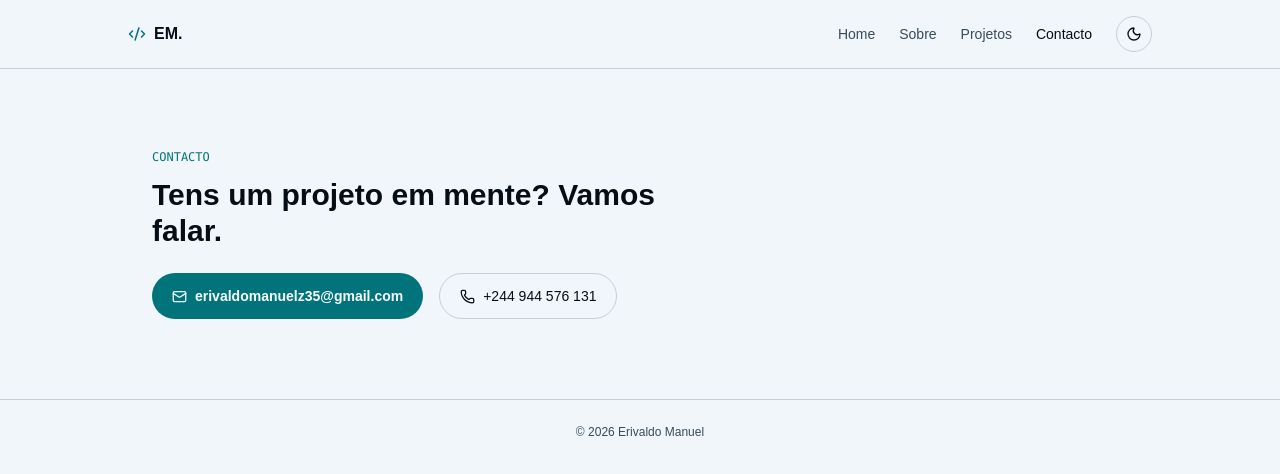
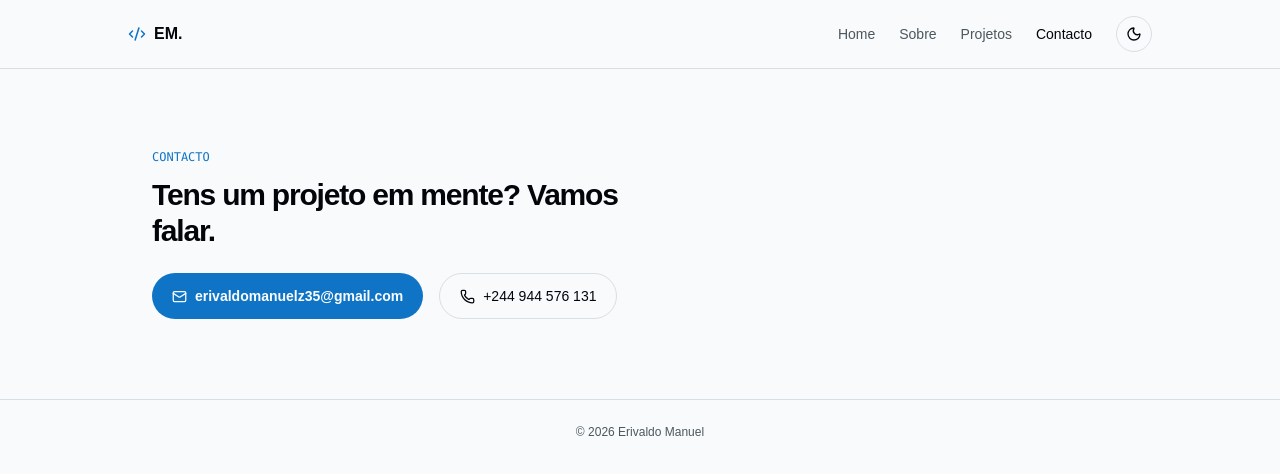
Before and after one commit to Erivaldo07/MY-PORTIFOLIO, a React (Vite) app: page /contacto in a window 1280 px wide. Shown: the top 474 px of the page. Built offline with nearby package versions, Linux system fonts and the light colour scheme.

Commit message:
react the index.css

```diff
--- a/src/index.css
+++ b/src/index.css
@@ -2,13 +2,14 @@
 @import "tw-animate-css";
 @import "shadcn/tailwind.css";
 @import "@fontsource-variable/geist";
-
 
 @custom-variant dark (&:is(.dark *));
 
 @theme inline {
     --font-heading: var(--font-sans);
     --font-sans: 'Geist Variable', sans-serif;
+
+    /* Cores do sistema */
     --color-sidebar-ring: var(--sidebar-ring);
     --color-sidebar-border: var(--sidebar-border);
     --color-sidebar-accent-foreground: var(--sidebar-accent-foreground);
@@ -40,84 +41,442 @@
     --color-card: var(--card);
     --color-foreground: var(--foreground);
     --color-background: var(--background);
-    --radius-sm: calc(var(--radius) * 0.6);
-    --radius-md: calc(var(--radius) * 0.8);
+
+    /* Raio de borda mais suave */
+    --radius-sm: calc(var(--radius) * 0.5);
+    --radius-md: calc(var(--radius) * 0.75);
     --radius-lg: var(--radius);
-    --radius-xl: calc(var(--radius) * 1.4);
-    --radius-2xl: calc(var(--radius) * 1.8);
-    --radius-3xl: calc(var(--radius) * 2.2);
-    --radius-4xl: calc(var(--radius) * 2.6);
+    --radius-xl: calc(var(--radius) * 1.5);
+    --radius-2xl: calc(var(--radius) * 2);
+    --radius-3xl: calc(var(--radius) * 2.5);
+    --radius-4xl: calc(var(--radius) * 3);
 }
 
 :root {
-    --background: oklch(0.97 0.008 240);
-    --foreground: oklch(0.16 0.02 240);
-    --card: oklch(1 0.003 240);
-    --card-foreground: oklch(0.16 0.02 240);
-    --popover: oklch(1 0.003 240);
-    --popover-foreground: oklch(0.16 0.02 240);
-    --primary: oklch(0.5 0.1 200);
-    --primary-foreground: oklch(0.99 0.004 240);
-    --secondary: oklch(0.93 0.012 235);
-    --secondary-foreground: oklch(0.16 0.02 240);
-    --muted: oklch(0.93 0.012 235);
-    --muted-foreground: oklch(0.4 0.03 235);
-    --accent: oklch(0.5 0.1 200);
-    --accent-foreground: oklch(0.99 0.004 240);
+    /* Light Mode - Mais sofisticado */
+    --background: oklch(0.985 0.002 240);
+    --foreground: oklch(0.12 0.018 240);
+
+    --card: oklch(1 0 0);
+    --card-foreground: oklch(0.12 0.018 240);
+
+    --popover: oklch(1 0 0);
+    --popover-foreground: oklch(0.12 0.018 240);
+
+    --primary: oklch(0.55 0.15 250);
+    --primary-foreground: oklch(0.99 0.002 240);
+
+    --secondary: oklch(0.95 0.01 240);
+    --secondary-foreground: oklch(0.12 0.018 240);
+
+    --muted: oklch(0.96 0.005 240);
+    --muted-foreground: oklch(0.45 0.02 240);
+
+    --accent: oklch(0.55 0.15 250);
+    --accent-foreground: oklch(0.99 0.002 240);
+
     --destructive: oklch(0.577 0.245 27.325);
-    --border: oklch(0.85 0.018 235);
-    --input: oklch(0.85 0.018 235);
-    --ring: oklch(0.5 0.1 200);
-    /* chart-*, radius, sidebar-* ficam iguais */
+    --destructive-foreground: oklch(0.99 0.002 240);
+
+    --border: oklch(0.9 0.01 240);
+    --input: oklch(0.9 0.01 240);
+    --ring: oklch(0.55 0.15 250);
+
+    --radius: 0.75rem;
+
+    /* Cores customizadas para o portfólio */
+    --gradient-start: oklch(0.55 0.15 250);
+    --gradient-mid: oklch(0.6 0.18 280);
+    --gradient-end: oklch(0.5 0.2 310);
+
+    --gradient-start-light: oklch(0.7 0.12 250);
+    --gradient-mid-light: oklch(0.75 0.15 280);
+    --gradient-end-light: oklch(0.65 0.18 310);
+
+    --text-primary: oklch(0.12 0.018 240);
+    --text-secondary: oklch(0.35 0.02 240);
+    --text-muted: oklch(0.55 0.02 240);
+
+    --card-bg: oklch(1 0 0 / 0.85);
+    --card-border: oklch(0 0 0 / 0.06);
+
+    --shadow-color: oklch(0 0 0 / 0.08);
+    --shadow-color-lg: oklch(0 0 0 / 0.12);
+
+    --glow-color: oklch(0.55 0.15 250 / 0.15);
 }
+
 .dark {
-    --background: oklch(0.17 0.025 235);
-    --foreground: oklch(0.93 0.01 210);
-    --card: oklch(0.22 0.025 230);
-    --card-foreground: oklch(0.93 0.01 210);
-    --popover: oklch(0.22 0.025 230);
-    --popover-foreground: oklch(0.93 0.01 210);
-    --primary: oklch(0.62 0.09 200);
-    --primary-foreground: oklch(0.14 0.02 235);
-    --secondary: oklch(0.27 0.03 225);
-    --secondary-foreground: oklch(0.93 0.01 210);
-    --muted: oklch(0.27 0.03 225);
-    --muted-foreground: oklch(0.65 0.03 220);
-    --accent: oklch(0.62 0.09 200);
-    --accent-foreground: oklch(0.14 0.02 235);
+    /* Dark Mode - Mais profundo e elegante */
+    --background: oklch(0.08 0.02 240);
+    --foreground: oklch(0.95 0.005 240);
+
+    --card: oklch(0.13 0.02 240);
+    --card-foreground: oklch(0.95 0.005 240);
+
+    --popover: oklch(0.13 0.02 240);
+    --popover-foreground: oklch(0.95 0.005 240);
+
+    --primary: oklch(0.65 0.15 250);
+    --primary-foreground: oklch(0.12 0.018 240);
+
+    --secondary: oklch(0.2 0.02 240);
+    --secondary-foreground: oklch(0.95 0.005 240);
+
+    --muted: oklch(0.2 0.02 240);
+    --muted-foreground: oklch(0.65 0.02 240);
+
+    --accent: oklch(0.65 0.15 250);
+    --accent-foreground: oklch(0.12 0.018 240);
+
     --destructive: oklch(0.704 0.191 22.216);
-    --border: oklch(1 0 0 / 10%);
-    --input: oklch(1 0 0 / 15%);
-    --ring: oklch(0.62 0.09 200);
-    --chart-1: oklch(0.87 0 0);
-    --chart-2: oklch(0.556 0 0);
-    --chart-3: oklch(0.439 0 0);
-    --chart-4: oklch(0.371 0 0);
-    --chart-5: oklch(0.269 0 0);
-    --sidebar: oklch(0.17 0.025 235);
-    --sidebar-foreground: oklch(0.93 0.01 210);
-    --sidebar-primary: oklch(0.62 0.09 200);
-    --sidebar-primary-foreground: oklch(0.14 0.02 235);
-    --sidebar-accent: oklch(0.27 0.03 225);
-    --sidebar-accent-foreground: oklch(0.93 0.01 210);
-    --sidebar-border: oklch(1 0 0 / 10%);
-    --sidebar-ring: oklch(0.62 0.09 200);
+    --destructive-foreground: oklch(0.99 0.002 240);
+
+    --border: oklch(0.2 0.02 240);
+    --input: oklch(0.25 0.02 240);
+    --ring: oklch(0.65 0.15 250);
+
+    /* Cores customizadas para dark mode */
+    --gradient-start: oklch(0.7 0.12 250);
+    --gradient-mid: oklch(0.75 0.15 280);
+    --gradient-end: oklch(0.65 0.18 310);
+
+    --gradient-start-light: oklch(0.8 0.1 250);
+    --gradient-mid-light: oklch(0.85 0.12 280);
+    --gradient-end-light: oklch(0.75 0.15 310);
+
+    --text-primary: oklch(0.95 0.005 240);
+    --text-secondary: oklch(0.75 0.01 240);
+    --text-muted: oklch(0.55 0.02 240);
+
+    --card-bg: oklch(0.13 0.02 240 / 0.85);
+    --card-border: oklch(1 0 0 / 0.06);
+
+    --shadow-color: oklch(0 0 0 / 0.3);
+    --shadow-color-lg: oklch(0 0 0 / 0.5);
+
+    --glow-color: oklch(0.65 0.15 250 / 0.15);
 }
 
 @layer base {
     * {
         @apply border-border outline-ring/50;
+        transition: background-color 0.3s ease,
+                    border-color 0.3s ease,
+                    color 0.3s ease,
+                    box-shadow 0.3s ease,
+                    transform 0.3s ease;
     }
+
+    html {
+        @apply font-sans antialiased;
+        scroll-behavior: smooth;
+    }
+
     body {
         @apply bg-background text-foreground;
-    background-image: radial-gradient(
-      ellipse 80% 50% at 50% -10%,
-      color-mix(in oklch, var(--primary) 12%, transparent),
-      transparent
+        background-image:
+            radial-gradient(
+                ellipse 60% 40% at 50% -10%,
+                var(--glow-color),
+                transparent 70%
+            ),
+            radial-gradient(
+                ellipse 40% 30% at 90% 80%,
+                color-mix(in oklch, var(--primary) 8%, transparent),
+                transparent 60%
+            ),
+            radial-gradient(
+                ellipse 40% 30% at 10% 90%,
+                color-mix(in oklch, var(--primary) 5%, transparent),
+                transparent 60%
             );
         background-attachment: fixed;
+        min-height: 100vh;
     }
-  html {
-    @apply font-sans;
+
+    ::selection {
+        @apply bg-primary/30 text-primary-foreground;
+    }
+
+    h1, h2, h3, h4, h5, h6 {
+        font-weight: 600;
+        letter-spacing: -0.025em;
+        line-height: 1.2;
+    }
+
+    h1 {
+        font-size: clamp(2.5rem, 5vw, 4.5rem);
+        font-weight: 700;
+        letter-spacing: -0.04em;
+    }
+
+    h2 {
+        font-size: clamp(2rem, 3.5vw, 3rem);
+        font-weight: 600;
+        letter-spacing: -0.03em;
+    }
+
+    h3 {
+        font-size: clamp(1.5rem, 2.5vw, 2rem);
+        font-weight: 600;
+        letter-spacing: -0.02em;
     }
 }
+
+@layer utilities {
+    /* Gradientes */
+    .gradient-text {
+        @apply bg-clip-text text-transparent;
+        background-image: linear-gradient(
+            135deg,
+            var(--gradient-start),
+            var(--gradient-mid),
+            var(--gradient-end)
+        );
+    }
+
+    .gradient-text-light {
+        background-image: linear-gradient(
+            135deg,
+            var(--gradient-start-light),
+            var(--gradient-mid-light),
+            var(--gradient-end-light)
+        );
+        @apply bg-clip-text text-transparent;
+    }
+
+    .gradient-bg {
+        background: linear-gradient(
+            135deg,
+            var(--gradient-start),
+            var(--gradient-mid),
+            var(--gradient-end)
+        );
+    }
+
+    .gradient-bg-light {
+        background: linear-gradient(
+            135deg,
+            var(--gradient-start-light),
+            var(--gradient-mid-light),
+            var(--gradient-end-light)
+        );
+    }
+
+    .gradient-bg-hover {
+        transition: all 0.3s ease;
+        background: linear-gradient(
+            135deg,
+            var(--gradient-start),
+            var(--gradient-mid),
+            var(--gradient-end)
+        );
+    }
+
+    .gradient-bg-hover:hover {
+        background: linear-gradient(
+            135deg,
+            var(--gradient-start-light),
+            var(--gradient-mid-light),
+            var(--gradient-end-light)
+        );
+        transform: scale(1.02);
+        box-shadow: 0 10px 40px var(--glow-color);
+    }
+
+    /* Glass Cards - usando classes diretas em vez de @apply */
+    .glass-card {
+        backdrop-filter: blur(12px);
+        -webkit-backdrop-filter: blur(12px);
+        background: var(--card-bg);
+        border: 1px solid var(--card-border);
+        box-shadow: 0 4px 24px var(--shadow-color);
+        transition: all 0.3s ease;
+    }
+
+    .glass-card:hover {
+        box-shadow: 0 8px 40px var(--shadow-color-lg);
+        transform: translateY(-2px);
+        border-color: color-mix(in oklch, var(--primary) 20%, var(--card-border));
+    }
+
+    .glass-card-dark {
+        backdrop-filter: blur(12px);
+        -webkit-backdrop-filter: blur(12px);
+        background: oklch(0.13 0.02 240 / 0.7);
+        border: 1px solid oklch(1 0 0 / 0.08);
+        box-shadow: 0 4px 24px var(--shadow-color);
+        transition: all 0.3s ease;
+    }
+
+    .glass-card-dark:hover {
+        box-shadow: 0 8px 40px var(--shadow-color-lg);
+        transform: translateY(-2px);
+        border-color: color-mix(in oklch, var(--primary) 20%, oklch(1 0 0 / 0.08));
+    }
+
+    /* Botões */
+    .btn-primary {
+        display: inline-flex;
+        align-items: center;
+        gap: 0.5rem;
+        padding: 0.75rem 1.5rem;
+        border-radius: 0.5rem;
+        font-weight: 500;
+        transition: all 0.3s ease;
+        background: linear-gradient(
+            135deg,
+            var(--gradient-start),
+            var(--gradient-mid),
+            var(--gradient-end)
+        );
+        color: var(--primary-foreground);
+        box-shadow: 0 4px 16px var(--glow-color);
+    }
+
+    .btn-primary:hover {
+        transform: translateY(-2px);
+        box-shadow: 0 8px 32px var(--glow-color);
+    }
+
+    .btn-secondary {
+        display: inline-flex;
+        align-items: center;
+        gap: 0.5rem;
+        padding: 0.75rem 1.5rem;
+        border-radius: 0.5rem;
+        font-weight: 500;
+        transition: all 0.3s ease;
+        border: 1px solid var(--border);
+        color: var(--foreground);
+        background: var(--card-bg);
+    }
+
+    .btn-secondary:hover {
+        border-color: var(--primary);
+        background: color-mix(in oklch, var(--primary) 10%, var(--card-bg));
+        transform: translateY(-2px);
+        box-shadow: 0 4px 20px var(--shadow-color);
+    }
+
+    /* Badge */
+    .badge {
+        display: inline-flex;
+        align-items: center;
+        padding: 0.25rem 0.75rem;
+        border-radius: 9999px;
+        font-size: 0.75rem;
+        font-weight: 500;
+        background: color-mix(in oklch, var(--primary) 15%, var(--card-bg));
+        color: var(--primary);
+        border: 1px solid color-mix(in oklch, var(--primary) 20%, transparent);
+    }
+
+    /* Animações */
+    @keyframes float {
+        0%, 100% { transform: translateY(0px) rotate(0deg); }
+        50% { transform: translateY(-10px) rotate(1deg); }
+    }
+
+    @keyframes float-slow {
+        0%, 100% { transform: translateY(0px); }
+        50% { transform: translateY(-20px); }
+    }
+
+    @keyframes pulse-glow {
+        0%, 100% { opacity: 0.6; transform: scale(1); }
+        50% { opacity: 1; transform: scale(1.05); }
+    }
+
+    @keyframes shimmer {
+        0% { background-position: -200% center; }
+        100% { background-position: 200% center; }
+    }
+
+    @keyframes slide-up {
+        from {
+            opacity: 0;
+            transform: translateY(30px);
+        }
+        to {
+            opacity: 1;
+            transform: translateY(0);
+        }
+    }
+
+    .animate-float {
+        animation: float 6s ease-in-out infinite;
+    }
+
+    .animate-float-slow {
+        animation: float-slow 8s ease-in-out infinite;
+    }
+
+    .animate-pulse-glow {
+        animation: pulse-glow 3s ease-in-out infinite;
+    }
+
+    .animate-shimmer {
+        background-size: 200% auto;
+        animation: shimmer 3s linear infinite;
+    }
+
+    .animate-slide-up {
+        animation: slide-up 0.6s ease-out forwards;
+    }
+
+    /* Hero Gradient */
+    .hero-gradient {
+        position: relative;
+    }
+
+    .hero-gradient::before {
+        content: '';
+        position: absolute;
+        inset: -50%;
+        background: radial-gradient(
+            ellipse at 30% 50%,
+            var(--glow-color),
+            transparent 70%
+        );
+        animation: pulse-glow 8s ease-in-out infinite;
+        pointer-events: none;
+    }
+
+    .text-balance {
+        text-wrap: balance;
+    }
+
+    .scroll-smooth {
+        scroll-behavior: smooth;
+    }
+
+    /* Scrollbar */
+    ::-webkit-scrollbar {
+        width: 8px;
+        height: 8px;
+    }
+
+    ::-webkit-scrollbar-track {
+        background: var(--muted);
+        border-radius: 10px;
+    }
+
+    ::-webkit-scrollbar-thumb {
+        background: color-mix(in oklch, var(--primary) 50%, transparent);
+        border-radius: 9999px;
+        transition: background 0.3s ease;
+    }
+
+    ::-webkit-scrollbar-thumb:hover {
+        background: var(--primary);
+    }
+
+    /* Focus */
+    *:focus-visible {
+        outline: 2px solid var(--primary);
+        outline-offset: 2px;
+        border-radius: var(--radius-sm);
+    }
+}
```
Lines whose indentation alone changed are shown as unchanged.
